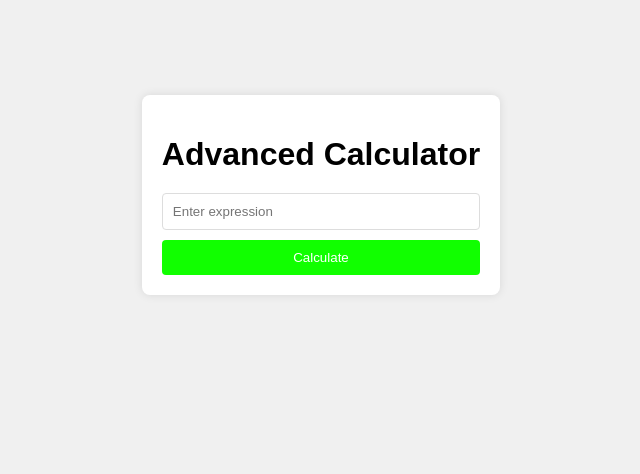
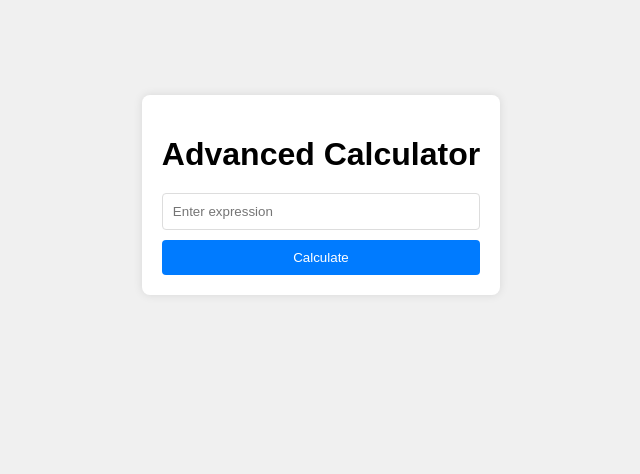
Before and after one commit to famil-student/pythonanywhere-testapp, a Flask app: page / in a window 1280 px wide. Shown: the part 213-687 px from the top of the page, without its empty margins (319-959 px from the left). Run offline with Flask 3, Linux system fonts and the light colour scheme.

Commit message:
reset changes

```diff
--- a/static/styles.css
+++ b/static/styles.css
@@ -29,7 +29,7 @@ body {
 .calculator input[type="submit"] {
     width: 100%;
     padding: 10px;
-    background-color: #11ff00;
+    background-color: #007bff;
     color: white;
     border: none;
     border-radius: 4px;
```
